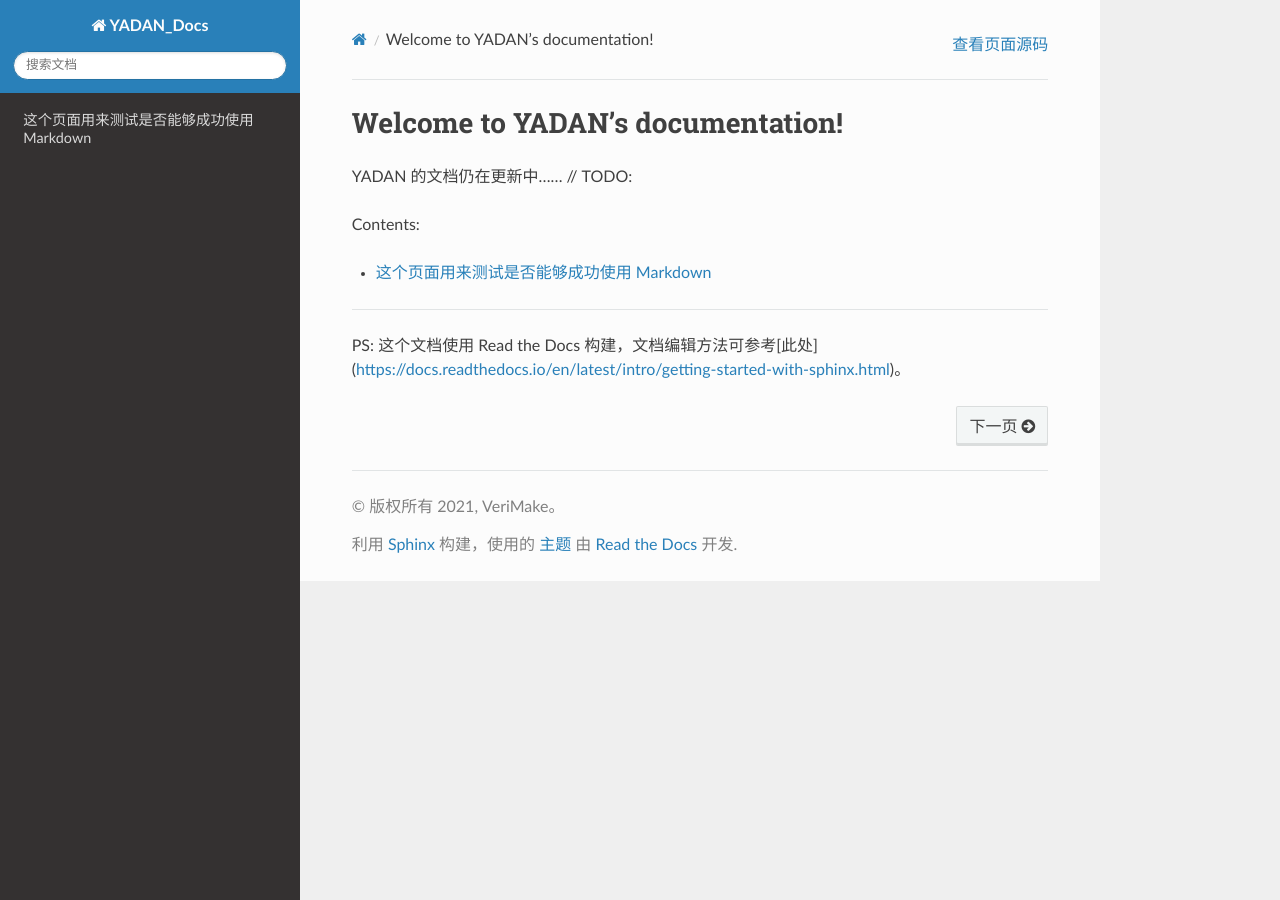
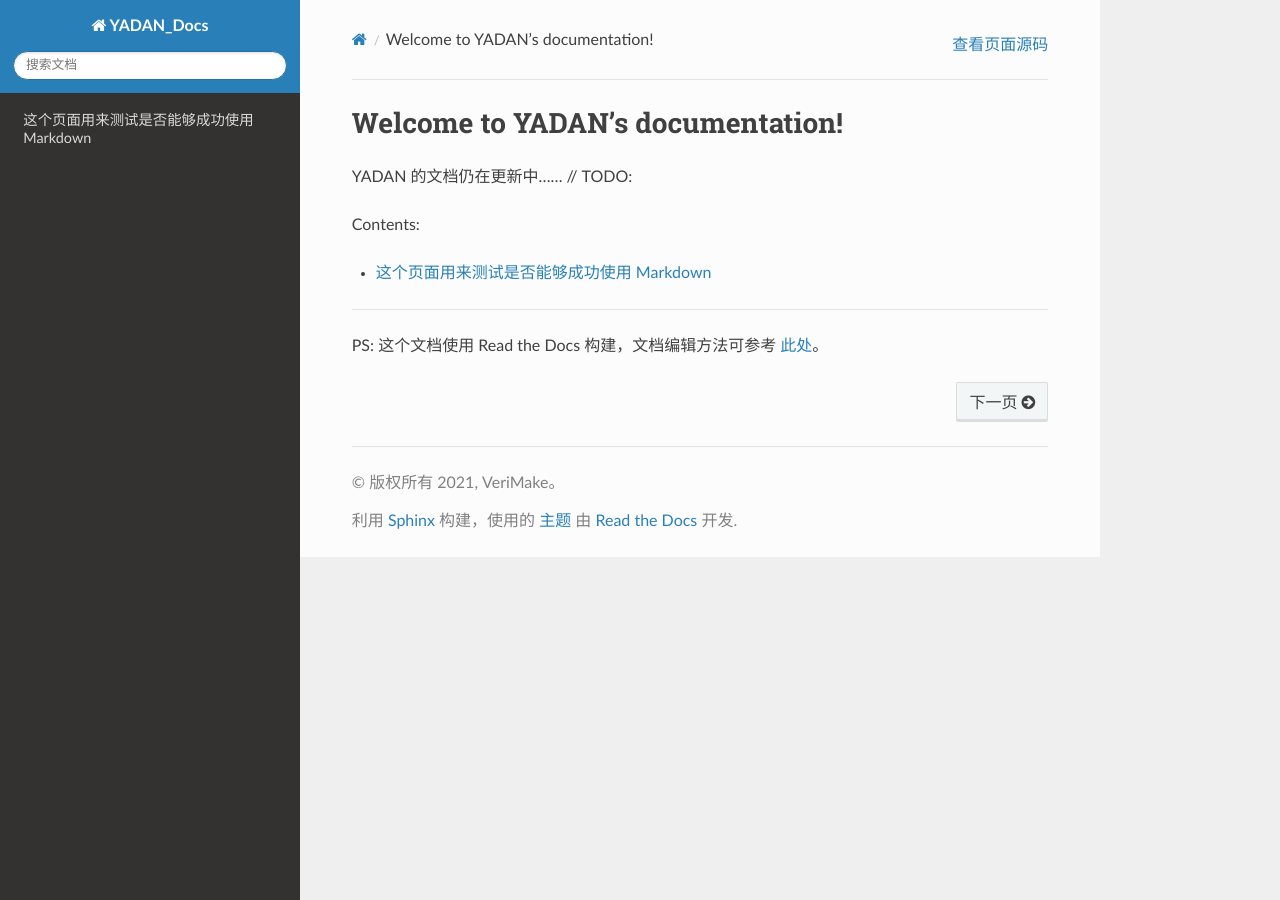
Before and after one commit to CSY-tvgo/YADAN-Docs, a Sphinx documentation site: the page built from docs/source/index.rst, in a window 1280 px wide. Built offline with Sphinx 7.4.7 and the Read the Docs theme 2.0.0, drawn with Linux system fonts in a browser that asks for light colours.

Commit message:
Update index.rst

```diff
--- a/docs/source/index.rst
+++ b/docs/source/index.rst
@@ -13,4 +13,4 @@ Contents:
 
 ================================================
 
-PS: 这个文档使用 Read the Docs 构建，文档编辑方法可参考[此处](https://docs.readthedocs.io/en/latest/intro/getting-started-with-sphinx.html)。
+PS: 这个文档使用 Read the Docs 构建，文档编辑方法可参考 `此处 <https://docs.readthedocs.io/en/latest/intro/getting-started-with-sphinx.html>`_。
```
